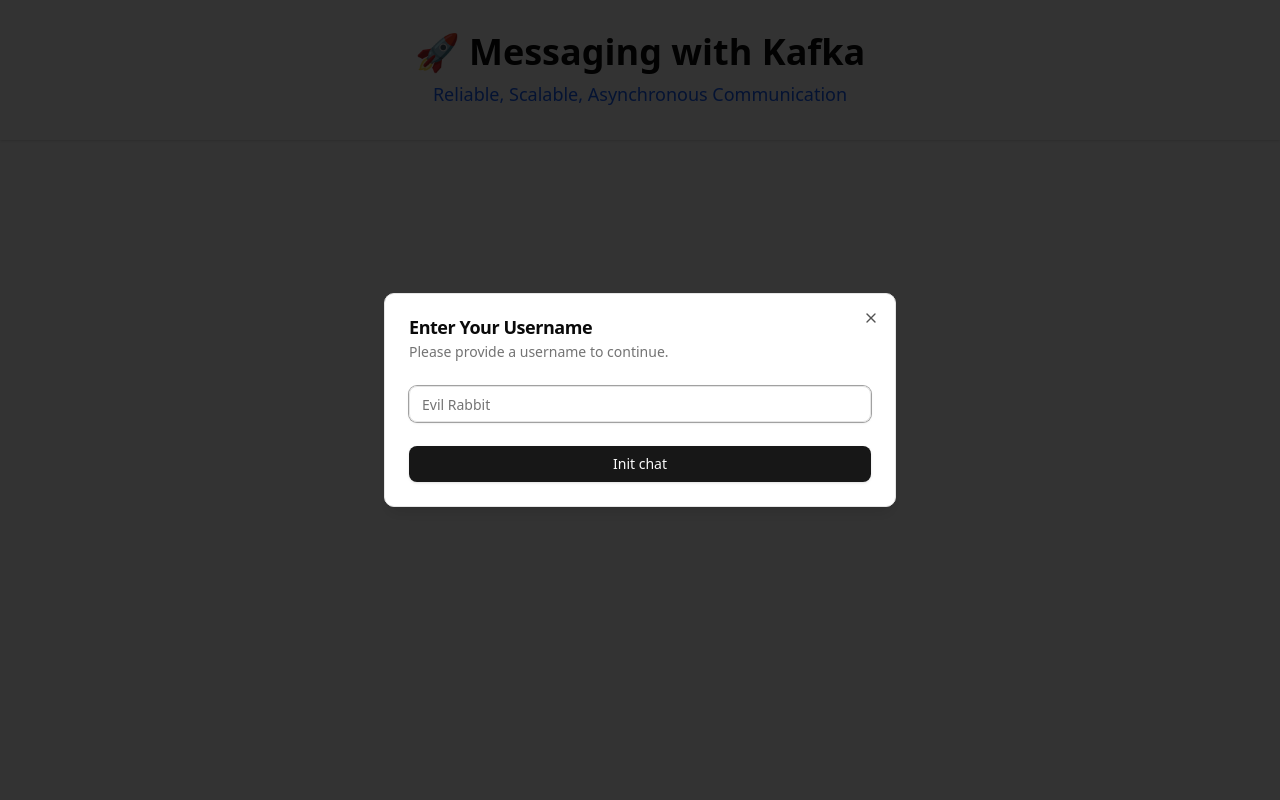
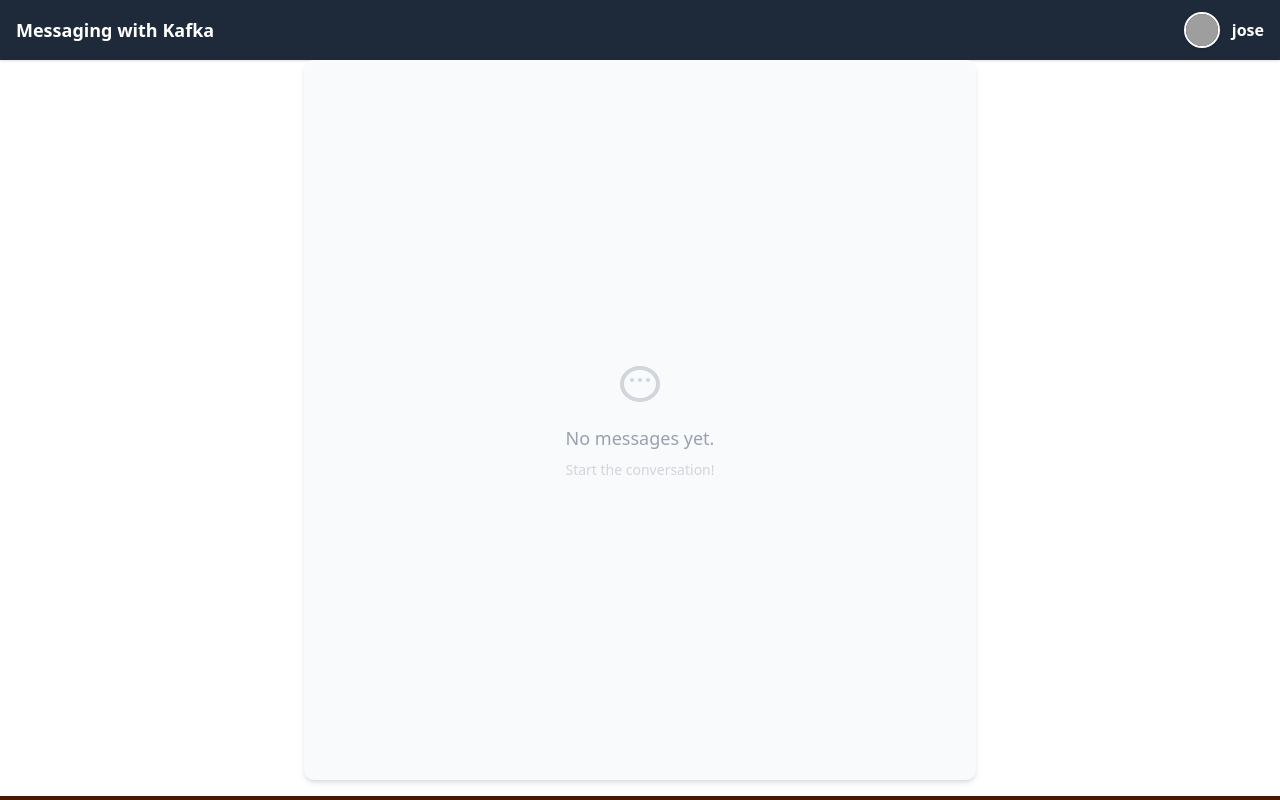
Before and after one commit to jcarloshg/messaging-with-kafka, a React (Vite) app in the folder front/: page /chat in a window 1280 px wide. Built offline with nearby package versions, Linux system fonts and the light colour scheme; grey boxes are pictures that could not be loaded.

Commit message:
fix Messages

```diff
--- a/front/src/App.tsx
+++ b/front/src/App.tsx
@@ -3,10 +3,6 @@
 function App() {
   return (
     <>
-      <header className="py-8 px-4 text-center bg-white shadow">
-        <h1 className="text-4xl font-bold mb-2 flex items-center justify-center gap-2">🚀 Messaging with Kafka</h1>
-        <p className="text-lg text-blue-600">Reliable, Scalable, Asynchronous Communication</p>
-      </header>
       <AppRouter />
     </>
   )
--- a/front/src/application/chat/chat.page.tsx
+++ b/front/src/application/chat/chat.page.tsx
@@ -1,9 +1,13 @@
 import { useEffect, useState } from "react";
-import { UserNameModal } from "../welcome/components/user-name.modal";
+
+import { UserNameModal } from "./components/user-name.modal";
+import { Header } from "./components/header";
+import { Messages } from "./components/messages";
+import { Input } from "./components/input";
 
 const ChatPage = () => {
 
-    const [username, setUsername] = useState<string | undefined>(undefined);
+    const [username, setUsername] = useState<string | undefined>("jose");
     const [showModal, setShowModal] = useState(false);
 
     useEffect(() => {
@@ -11,7 +15,8 @@
     }, [username]);
 
     return (
-        <div>
+
+        <div className="h-screen w-screen flex flex-col">
 
             {showModal && (
                 <UserNameModal
@@ -21,6 +26,15 @@
                 />
             )}
 
+            <Header username={username} />
+
+            <Messages username={username} />
+
+
+            <div className="mt-4">
+                <Input />
+            </div>
+
         </div>
     )
 }
--- /dev/null
+++ b/front/src/application/chat/components/header.tsx
@@ -0,0 +1,28 @@
+export interface HeaderProps {
+    username?: string;
+}
+
+export const Header = (props: HeaderProps) => {
+    return (
+        <header className="flex items-center justify-between px-4 py-3 bg-gray-800 text-white shadow">
+            <div className="flex items-center space-x-2">
+                <span className="font-bold text-lg">Messaging with Kafka</span>
+            </div>
+            {
+                props.username
+                &&
+                (
+                    <div className="flex items-center space-x-3">
+                        <img
+                            src={`https://ui-avatars.com/api/?name=${encodeURIComponent(props.username ?? "User")}&background=0D8ABC&color=fff`}
+                            alt="User Avatar"
+                            className="w-9 h-9 rounded-full border-2 border-white shadow"
+                        />
+                        <span className="font-semibold text-md">{props.username ?? "User"}</span>
+                    </div>
+                )
+            }
+
+        </header>
+    );
+}
--- /dev/null
+++ b/front/src/application/chat/components/input.tsx
@@ -0,0 +1,10 @@
+export interface InputProps {
+
+}
+
+export const Input = (props: InputProps) => {
+    return (
+        <div className="flex flex-row w-full border-2 border-amber-950">
+        </div>
+    )
+}
--- /dev/null
+++ b/front/src/application/chat/components/messages.tsx
@@ -0,0 +1,86 @@
+import { useEffect, useState } from "react";
+import { getMassageOfChat } from "@/bussines_rules/read-chat/infra/get-massage-of-chat";
+import type { Message } from "@/bussines_rules/read-chat/domain/message.type";
+
+export interface MessageProps {
+    username?: string;
+}
+
+export const Messages = (props: MessageProps) => {
+
+    const [messages, setMessages] = useState<Message[]>([]);
+
+    useEffect(() => {
+        (async () => {
+            const messages = await getMassageOfChat();
+            setMessages(messages);
+        })();
+    }, []);
+
+    return (
+        <div className="flex flex-col h-full w-full max-w-2xl mx-auto gap-4 p-2 sm:p-4 bg-gray-50 rounded-lg shadow-md overflow-y-auto ">
+
+
+            {
+                messages.length === 0
+                    ?
+                    <NoMessagesYet />
+                    :
+                    <div>
+                        messages :D
+                    </div>
+            }
+
+            {/* <div className="flex-1 space-y-3">
+                {messages.length === 0 ? (
+                    <div className="text-center text-gray-400 py-8">No messages yet.</div>
+                ) : (
+                    messages.map((msg, idx) => (
+                        <div
+                            key={idx}
+                            className={`flex flex-col max-w-lg ${msg.senderId === props.username
+                                ? "self-end items-end"
+                                : "self-start items-start"
+                                }`}
+                        >
+                            <span className="text-xs text-gray-500 mb-1">
+                                {msg.senderId}
+                            </span>
+                            <div
+                                className={`px-4 py-2 rounded-lg text-sm ${msg.senderId === props.username
+                                    ? "bg-blue-500 text-white"
+                                    : "bg-white text-gray-800 border"
+                                    }`}
+                            >
+                                {msg.content}
+                            </div>
+                        </div>
+                    ))
+                )}
+            </div> */}
+        </div>
+    );
+};
+
+
+export const NoMessagesYet = () => {
+    return (
+        <div className="flex flex-col h-full items-center justify-center py-12">
+            <svg
+                className="w-12 h-12 text-gray-300 mb-4"
+                fill="none"
+                stroke="currentColor"
+                strokeWidth={2}
+                viewBox="0 0 24 24"
+            >
+                <path
+                    strokeLinecap="round"
+                    strokeLinejoin="round"
+                    d="M8 10h.01M12 10h.01M16 10h.01M21 12c0 4.418-4.03 8-9 8s-9-3.582-9-8 4.03-8 9-8 9 3.582 9 8z"
+                />
+            </svg>
+            <div className="text-lg text-gray-400 font-medium">No messages yet.</div>
+            <div className="text-sm text-gray-300 mt-2">Start the conversation!</div>
+        </div>
+    );
+}
--- /dev/null
+++ b/front/src/application/shared/header.tsx
@@ -0,0 +1,8 @@
+export const Header = () => {
+    return (
+        <header className="py-8 px-4 text-center bg-white shadow">
+            <h1 className="text-4xl font-bold mb-2 flex items-center justify-center gap-2">🚀 Messaging with Kafka</h1>
+            <p className="text-lg text-blue-600">Reliable, Scalable, Asynchronous Communication</p>
+        </header>
+    )
+}
--- a/front/src/application/welcome/landing-page.tsx
+++ b/front/src/application/welcome/landing-page.tsx
@@ -1,6 +1,7 @@
 import { useNavigate } from "react-router";
 import { Button } from "@/components/ui/button"
 import { Card, CardContent, CardDescription, CardHeader, CardTitle } from "@/components/ui/card"
+import { Header } from "../shared/header";
 
 export const LandingPage = () => {
 
@@ -12,6 +13,9 @@
 
   return (
     <>
+
+      <Header />
+
       <div className="min-h-screen flex flex-col bg-linear-to-br from-blue-50 to-gray-100 text-gray-800">
         <main className="flex-1 px-4 py-8 max-w-3xl mx-auto w-full">
           <section className="mb-10">
--- /dev/null
+++ b/front/src/bussines_rules/read-chat/domain/message.type.ts
@@ -0,0 +1,6 @@
+export type Message = {
+    messageId: string;
+    senderId: string;
+    content: string;
+    timestamp: string;
+}
--- /dev/null
+++ b/front/src/bussines_rules/read-chat/infra/get-massage-of-chat.ts
@@ -0,0 +1,26 @@
+import type { Message } from "../domain/message.type";
+
+
+export const getMassageOfChat = async (): Promise<Message[]> => {
+    return []
+    return [
+        {
+            messageId: "1",
+            senderId: "user1",
+            content: "Hello!",
+            timestamp: "2023-03-15T12:00:00Z"
+        },
+        {
+            messageId: "2",
+            senderId: "user2",
+            content: "Hi there!",
+            timestamp: "2023-03-15T12:01:00Z"
+        },
+        {
+            messageId: "3",
+            senderId: "jose",
+            content: "How are you?",
+            timestamp: "2023-03-15T12:02:00Z"
+        }
+    ]
+}
```
Also changed, not shown: front/src/application/chat/components/user-name-form.tsx (renamed from front/src/application/welcome/components/user-name-form.tsx), front/src/application/chat/components/user-name.modal.tsx (renamed from front/src/application/welcome/components/user-name.modal.tsx).
